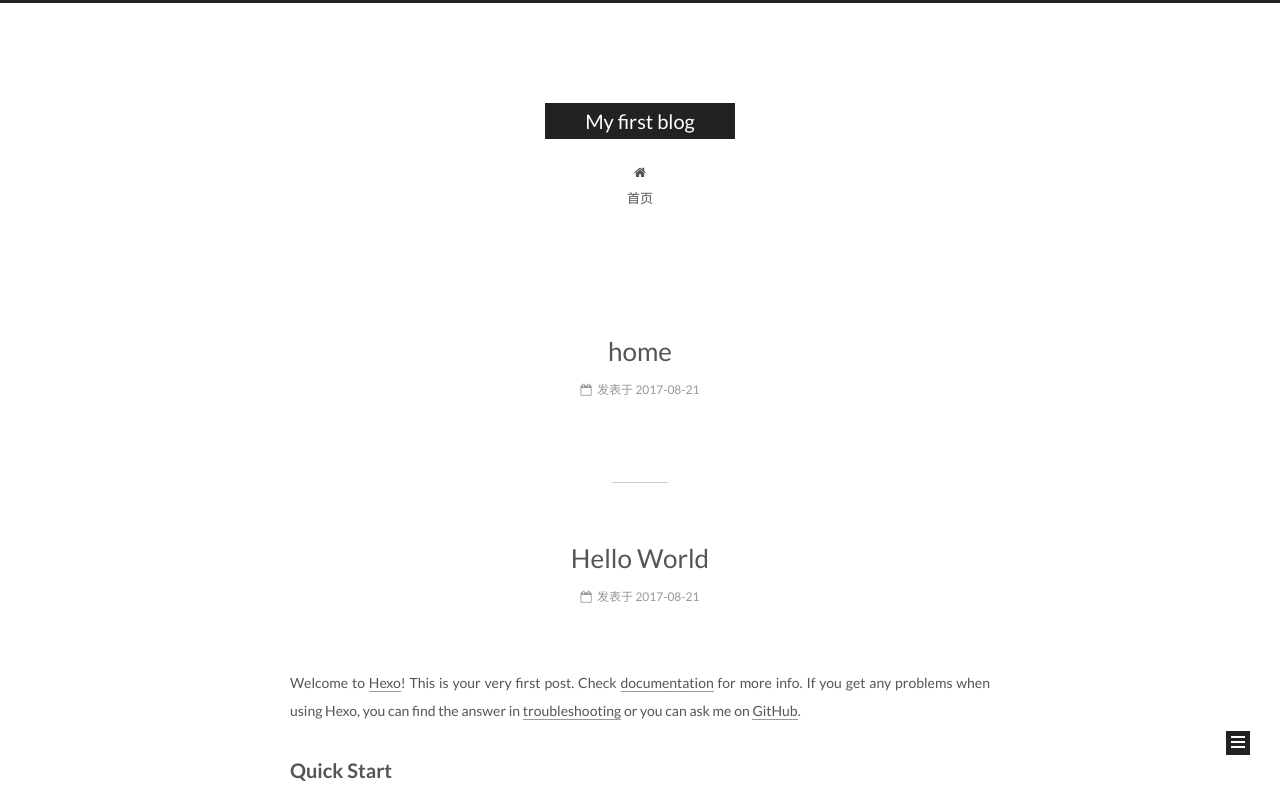
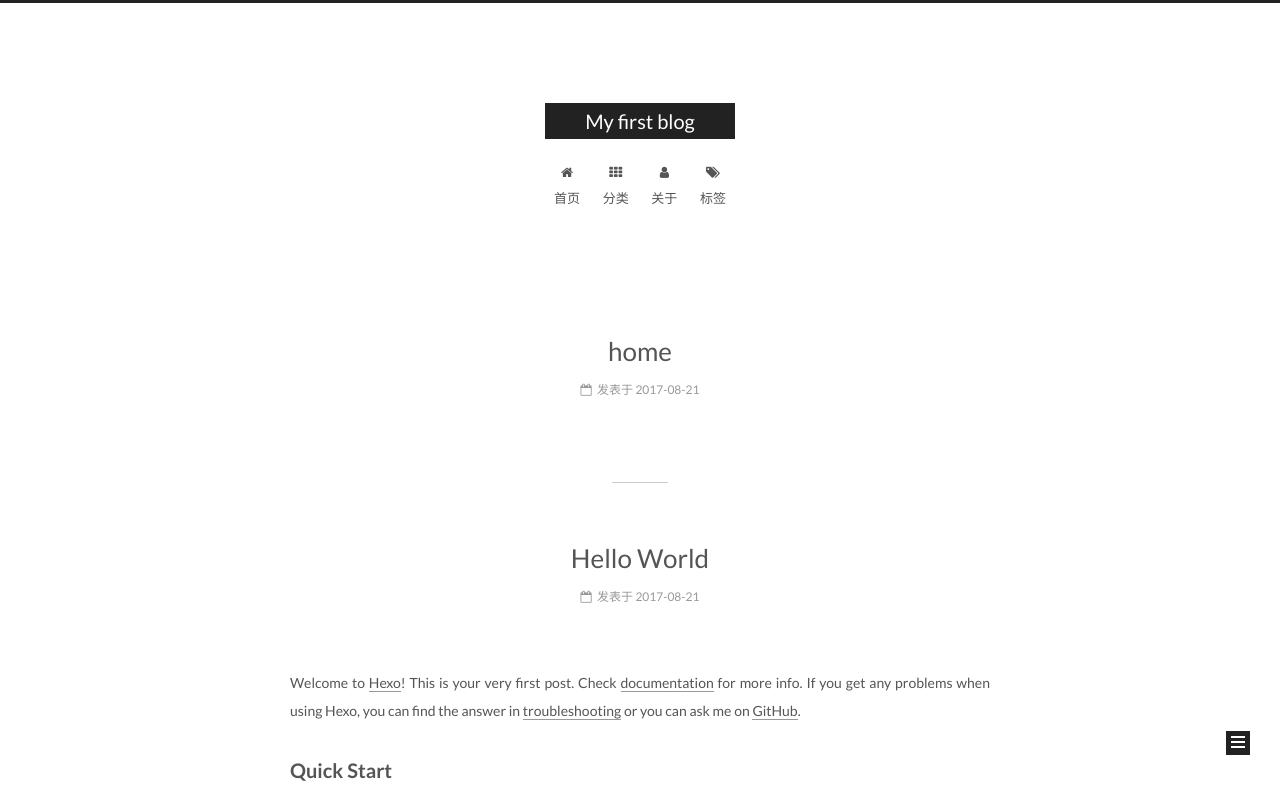
Before and after one commit to html5-cloud/html5-cloud.github.io, a plain HTML site: page index.html in a window 1280 px wide. Shown: the top 800 px of the page. Drawn offline with Linux system fonts and the light colour scheme.

Commit message:
Site updated: 2017-08-28 16:46:23

```diff
--- a/css/main.css
+++ b/css/main.css
@@ -1808,7 +1808,7 @@ pre .javascript .function {
   width: 4px;
   height: 4px;
   border-radius: 50%;
-  background: #e2ffff;
+  background: #b64a4f;
 }
 .links-of-blogroll {
   font-size: 13px;
--- a/index.html
+++ b/index.html
@@ -213,6 +213,36 @@
         </li>
 
 
+        <li class="menu-item menu-item-categories">
+          <a href="/categories/" rel="section">
+
+              <i class="menu-item-icon fa fa-fw fa-th"></i> <br />
+
+            分类
+          </a>
+        </li>
+
+
+        <li class="menu-item menu-item-about">
+          <a href="/about/" rel="section">
+
+              <i class="menu-item-icon fa fa-fw fa-user"></i> <br />
+
+            关于
+          </a>
+        </li>
+
+
+        <li class="menu-item menu-item-tags">
+          <a href="/tags/" rel="section">
+
+              <i class="menu-item-icon fa fa-fw fa-tags"></i> <br />
+
+            标签
+          </a>
+        </li>
+
+
 
     </ul>
 
@@ -250,7 +280,7 @@
     <span hidden itemprop="author" itemscope itemtype="http://schema.org/Person">
       <meta itemprop="name" content="Zhao Yun">
       <meta itemprop="description" content="">
-      <meta itemprop="image" content="https://pub.mararun.com/SAAS/default/d6701b0b3a675a3fc0c5cce3d460400d.jpg">
+      <meta itemprop="image" content="/images/avatar.gif">
     </span>
 
     <span hidden itemprop="publisher" itemscope itemtype="http://schema.org/Organization">
@@ -369,7 +399,7 @@
     <span hidden itemprop="author" itemscope itemtype="http://schema.org/Person">
       <meta itemprop="name" content="Zhao Yun">
       <meta itemprop="description" content="">
-      <meta itemprop="image" content="https://pub.mararun.com/SAAS/default/d6701b0b3a675a3fc0c5cce3d460400d.jpg">
+      <meta itemprop="image" content="/images/avatar.gif">
     </span>
 
     <span hidden itemprop="publisher" itemscope itemtype="http://schema.org/Organization">
@@ -513,7 +543,7 @@
       <section class="site-overview sidebar-panel sidebar-panel-active">
         <div class="site-author motion-element" itemprop="author" itemscope itemtype="http://schema.org/Person">
           <img class="site-author-image" itemprop="image"
-               src="https://pub.mararun.com/SAAS/default/d6701b0b3a675a3fc0c5cce3d460400d.jpg"
+               src="/images/avatar.gif"
                alt="Zhao Yun" />
           <p class="site-author-name" itemprop="name">Zhao Yun</p>
 
```
Also changed, not shown: 2017/08/21/hello-world/index.html (+32 -2 lines), 2017/08/21/home/index.html (+32 -2 lines), archives/2017/08/index.html (+31 -1 lines), archives/2017/index.html (+31 -1 lines), archives/index.html (+31 -1 lines), images/smile.jpg (added).
